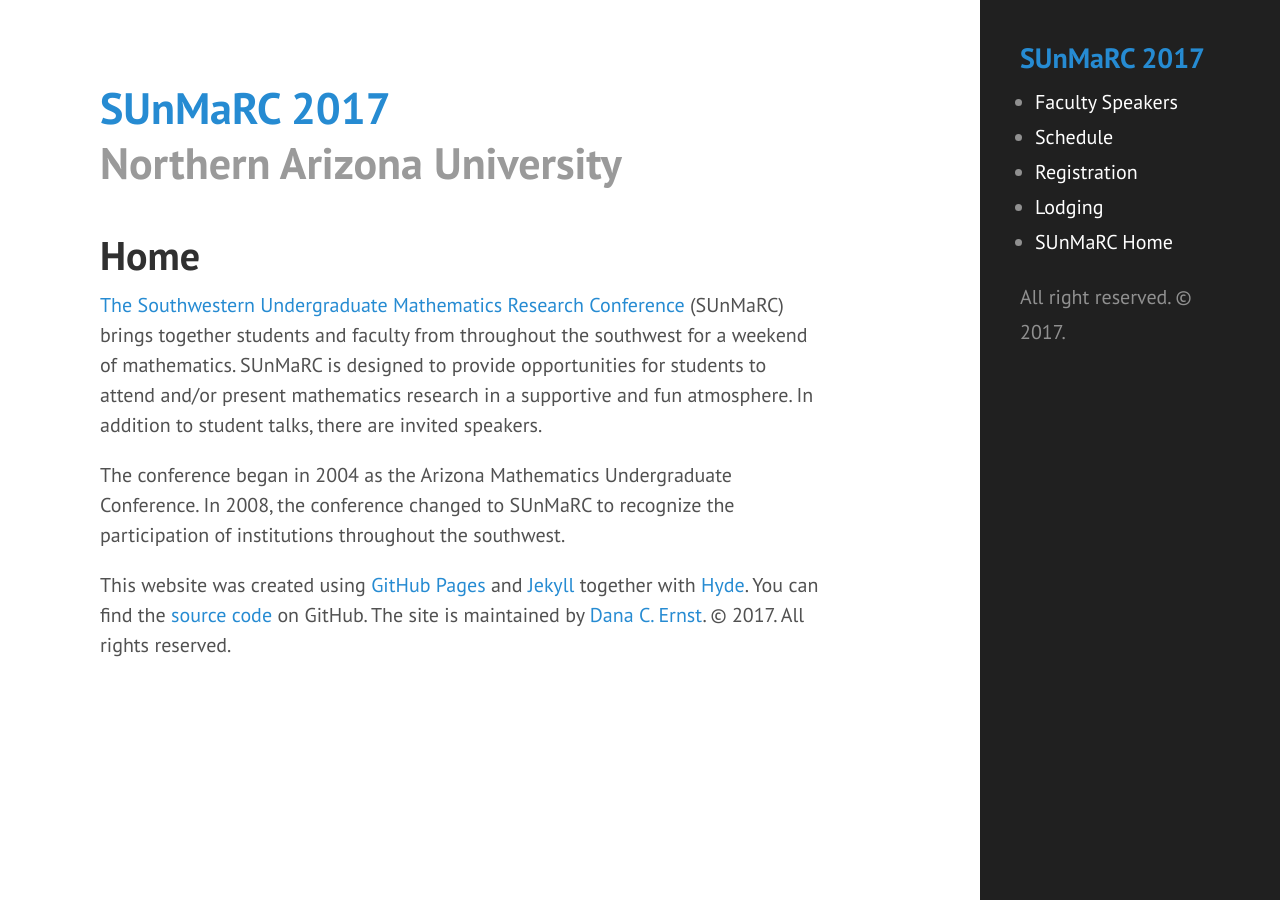
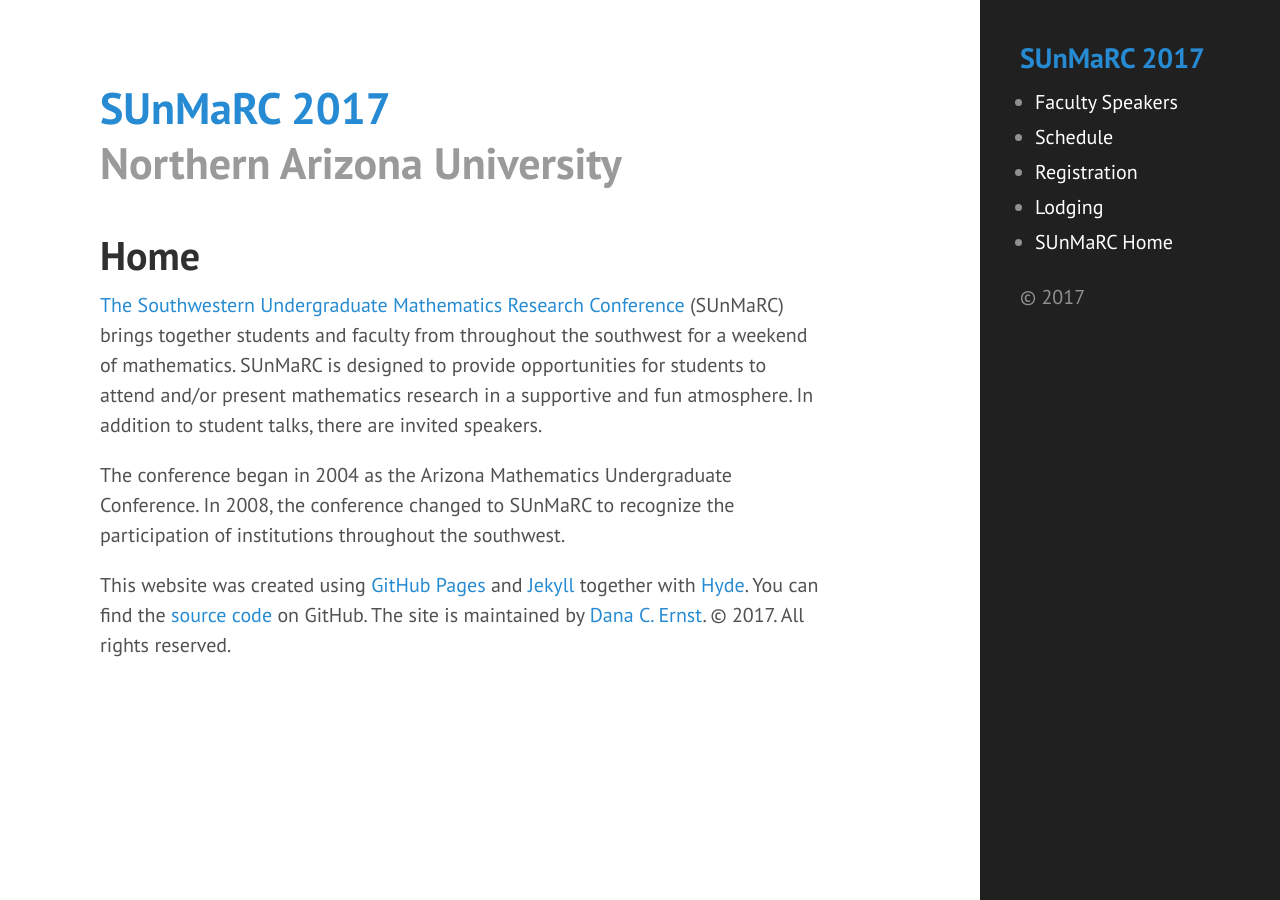
Before and after one commit to NAUMathStat/sunmarc2017, a Jekyll site: the page built from index.md, in a window 1280 px wide. Built offline with Jekyll 4.4.1, drawn with Linux system fonts in a browser that asks for light colours.

Commit message:
Tweak subtitle size

```diff
--- a/_includes/sidebar.html
+++ b/_includes/sidebar.html
@@ -15,11 +15,10 @@
 <li><a class="sidebar-nav-item" href="{{ site.baseurl }}/registration">Registration</a></li>
 <li><a class="sidebar-nav-item" href="{{ site.baseurl }}/lodging">Lodging</a></li>
 <li><a class="sidebar-nav-item" href="http://www.sunmarc.org">SUnMaRC Home</a></li>
-
 </ul>
 
 <div class="sidebar-nav-item">
-<p>All right reserved. &copy; {{ site.time | date: '%Y' }}.</p>
+<p>&copy; {{ site.time | date: '%Y' }}</p>
 </div>
 
 </nav>
--- a/public/css/poole.css
+++ b/public/css/poole.css
@@ -314,7 +314,7 @@ tbody tr:nth-child(odd) th {
   color: #505050;
 }
 .masthead-title small {
-  font-size: 75%;
+  font-size: 50%;
   font-weight: 400;
   color: #c0c0c0;
   letter-spacing: 0;
```
